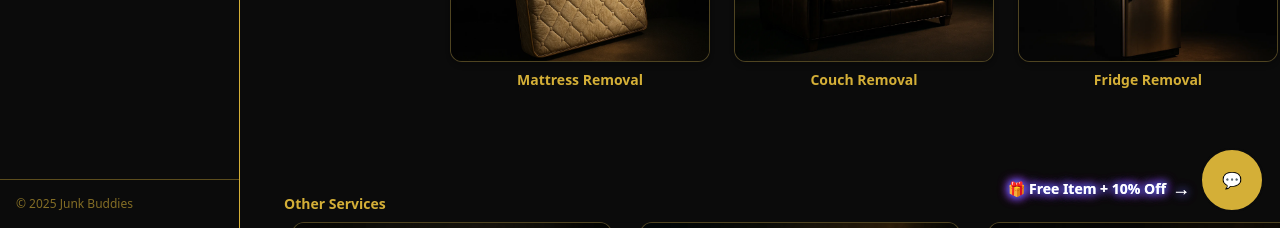
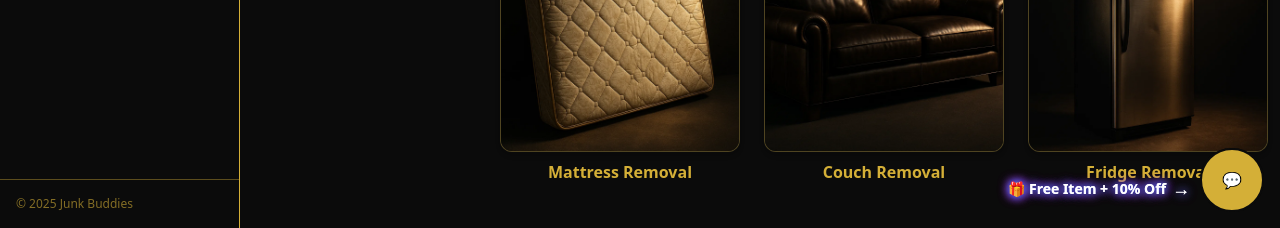
Before and after one commit to JunkBuddies/junk-buddies-immersive, a React (Vite) app: page / in a window 1280 px wide. Shown: the part 572-800 px from the top of the page. Built offline with nearby package versions, Linux system fonts and the light colour scheme.

Commit message:
Update LandingPage.jsx

```diff
--- a/src/pages/LandingPage.jsx
+++ b/src/pages/LandingPage.jsx
@@ -239,7 +239,6 @@ function LandingPage() {
 
         {/* MOBILE SPACER FIX */}
         {isMobile && <div className="h-[60px] sm:h-[80px]"></div>}
-
 {/* === MAIN SERVICES === */}
 <section className="relative z-30 px-4 md:px-8 pt-6 pb-10 md:pt-12 md:pb-20 flex justify-center items-center">
   <div className="flex overflow-x-auto snap-x snap-mandatory gap-3 md:gap-6 px-2 md:px-4 pb-6 scrollbar-hide">
@@ -247,12 +246,10 @@ function LandingPage() {
       <div key={s.title} className="flex flex-col items-center">
         <div
           onClick={() => navigate(s.link)}
-                  className={`cursor-pointer flex-shrink-0 ${
-                    isMobile
-                      ? "w-[96px] h-[144px]"
-                      : "w-[190px] md:w-[260px] h-[115px] md:h-[150px]"
-                  } bg-zinc-900/90 border border-gold/30 hover:border-gold rounded-xl
-                    overflow-hidden shadow-md snap-center hover:scale-105 transition-transform`}
+          className="cursor-pointer flex-shrink-0
+                     w-[160px] h-[160px] sm:w-[200px] sm:h-[200px] md:w-[240px] md:h-[240px]
+                     bg-zinc-900/90 border border-gold/30 hover:border-gold rounded-xl
+                     overflow-hidden shadow-md snap-center hover:scale-105 transition-transform"
         >
           <img
             src={getImage(s.image)}
@@ -260,7 +257,9 @@ function LandingPage() {
             className="w-full h-full object-cover"
           />
         </div>
-                <h3 className="text-gold font-semibold text-xs md:text-sm mt-2">{s.title}</h3>
+        <h3 className="text-gold font-semibold text-xs sm:text-sm md:text-base mt-2 text-center">
+          {s.title}
+        </h3>
       </div>
     ))}
   </div>
```
Lines whose indentation alone changed are shown as unchanged.
